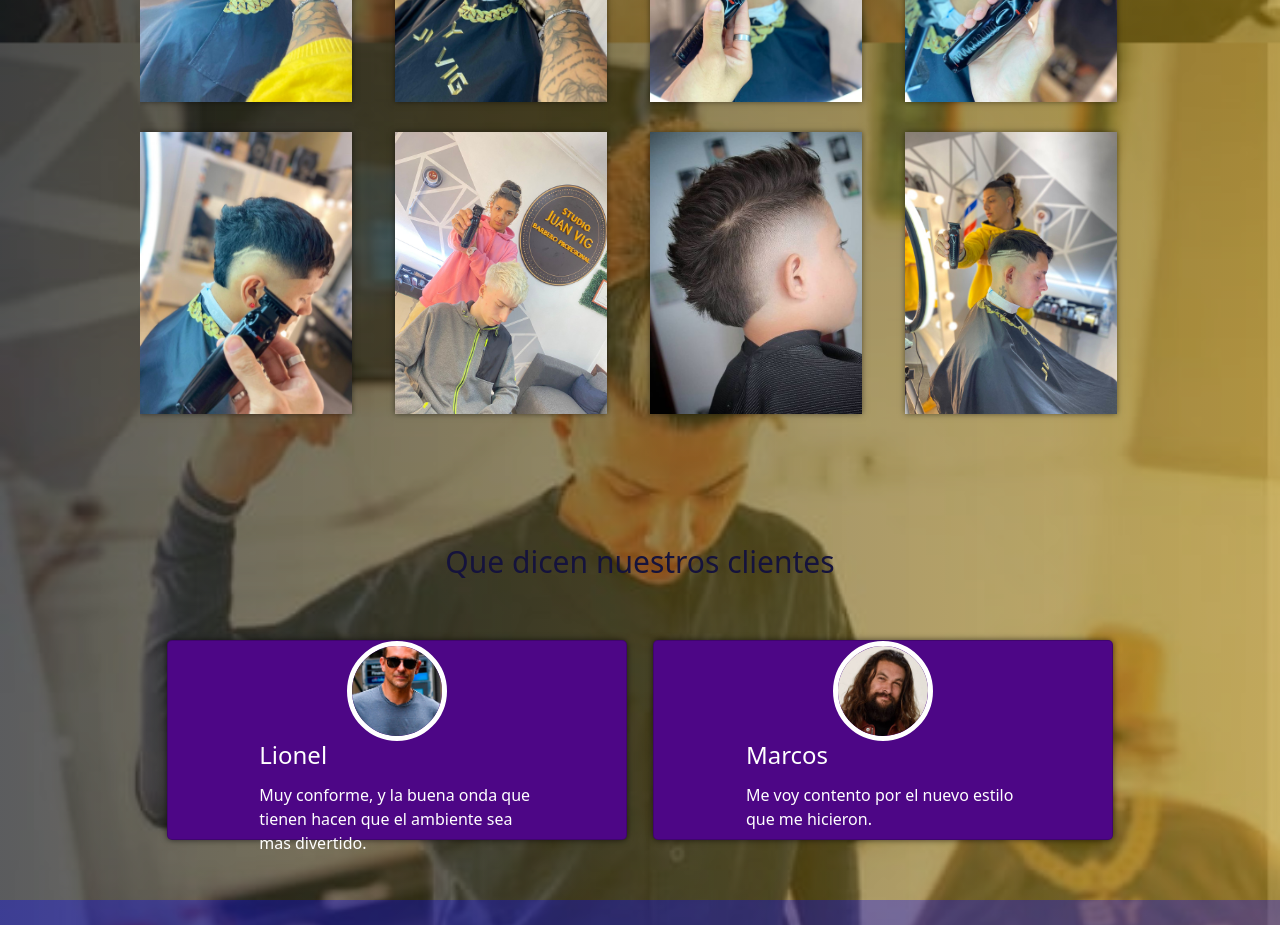
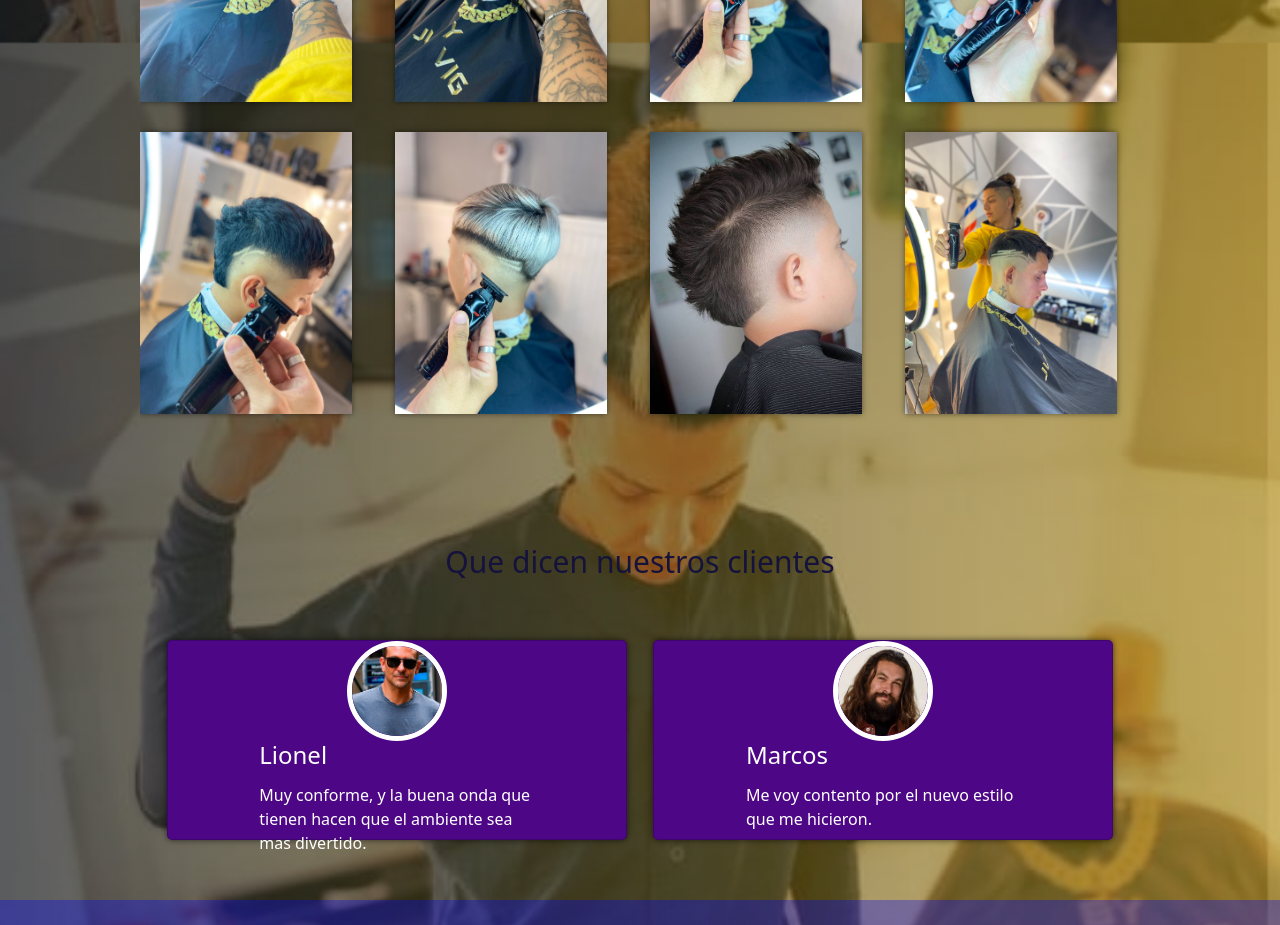
Before and after one commit to AgustinMalara/SEO, a website: page index.html in a window 1280 px wide. Shown: the part 1540-2465 px from the top of the page. Drawn offline with nearby package versions, Linux system fonts and the light colour scheme.

Commit message:
Dando los ultimos detalles3

```diff
--- a/index.html
+++ b/index.html
@@ -123,7 +123,7 @@
                         </div>
                     </div>
                     <div class="imagen-port">
-                        <img src="img/ilustracion10.jpeg" alt="Ilustracion7">
+                        <img src="img/Ilustracion 4.png" alt="Ilustracion4">
                         <div class="hover-galeria">
                             <img src="img/icono.png" alt="icono">
                             <p>Nuestro Trabajo</p>
```
